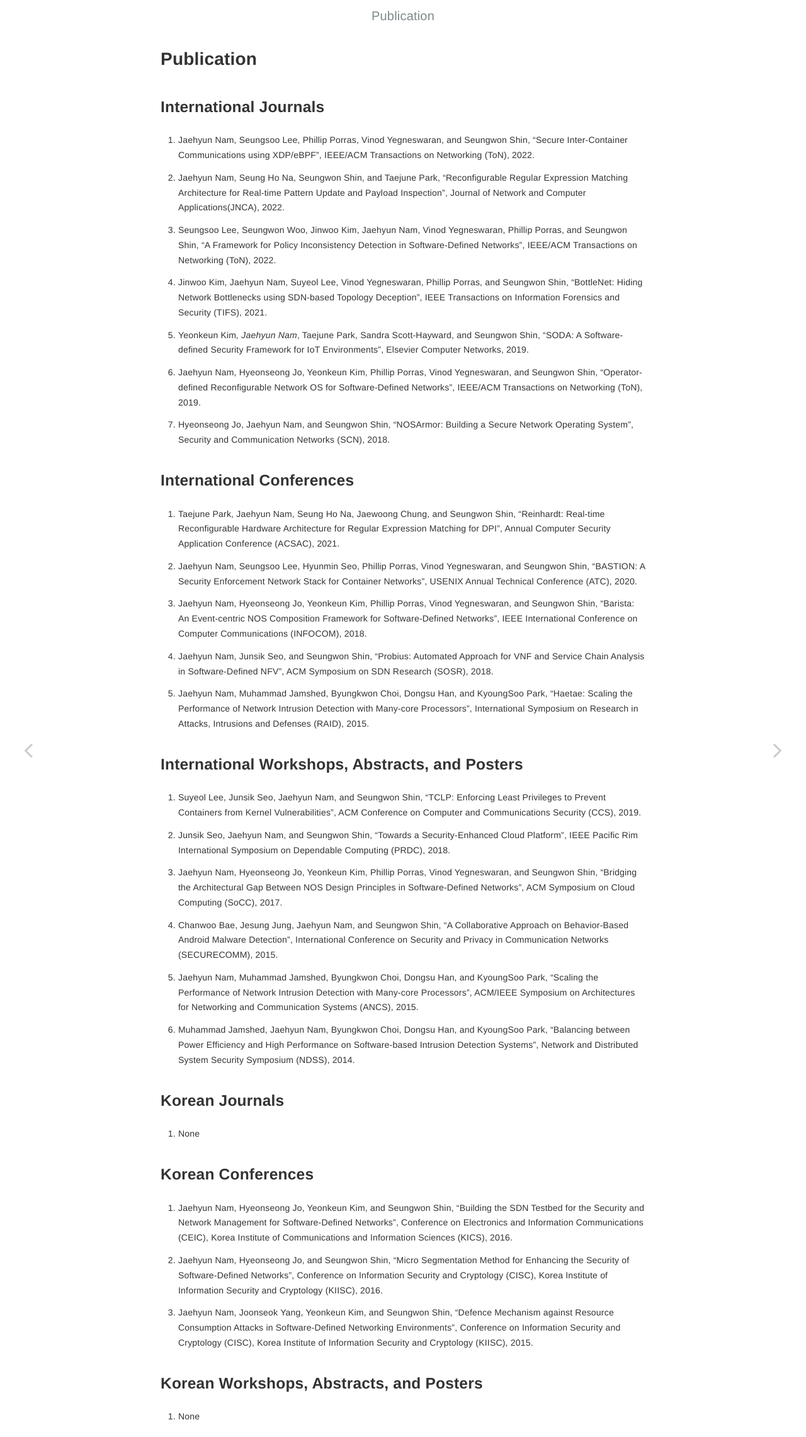
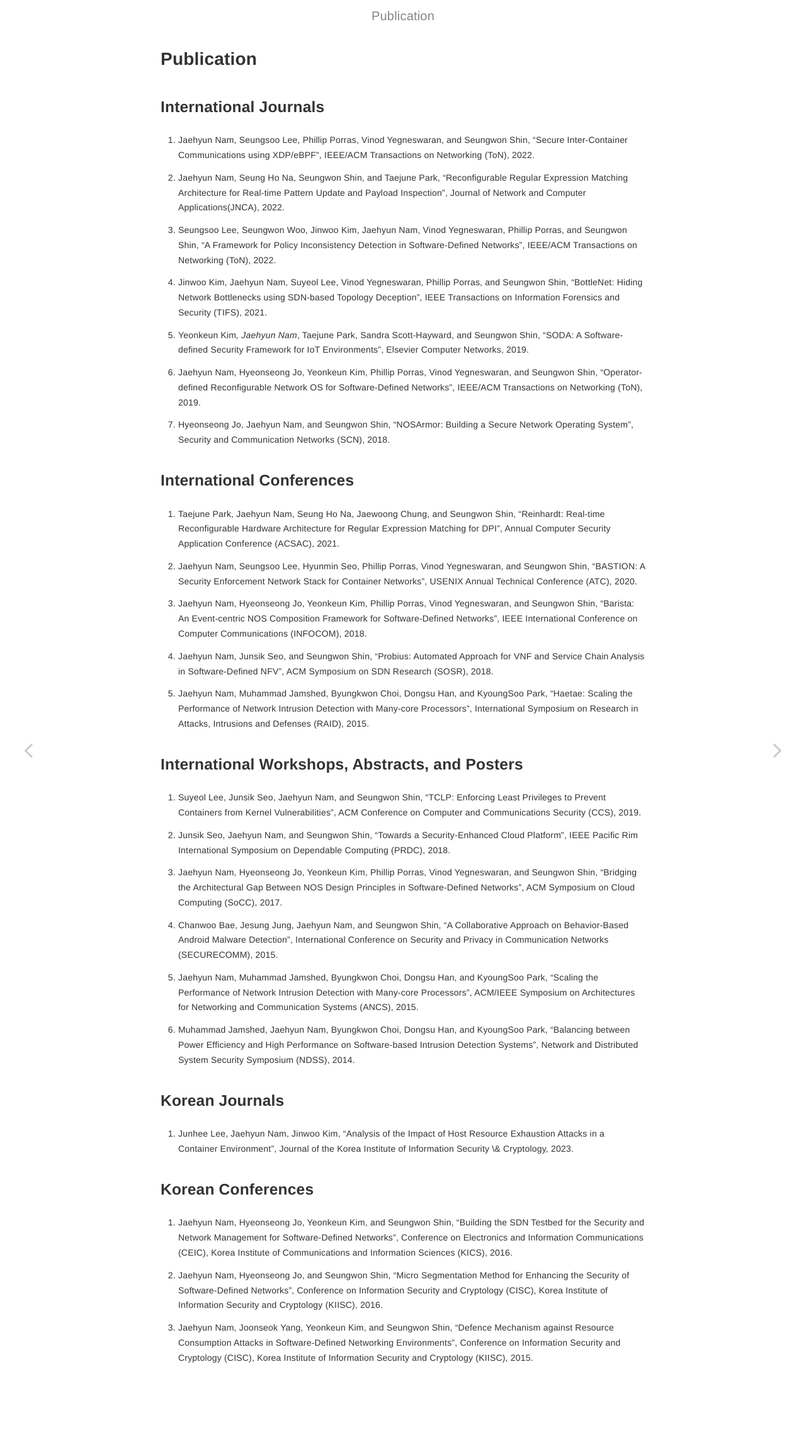
Before and after one commit to nam-jaehyun/nam-jaehyun.github.io, a Jekyll site: the page built from _posts/2022-08-03-publication.md, in a window 1280 px wide. Shown: the whole page at 63% size. Built offline with Jekyll 4.4.1, drawn with Linux system fonts in a browser that asks for light colours.

Commit message:
Update 2022-08-03-publication.md

```diff
--- a/_posts/2022-08-03-publication.md
+++ b/_posts/2022-08-03-publication.md
@@ -50,7 +50,7 @@ layout: post
 
 ## Korean Journals
 
-1. None
+1. Junhee Lee, Jaehyun Nam, Jinwoo Kim, "Analysis of the Impact of Host Resource Exhaustion Attacks in a Container Environment", Journal of the Korea Institute of Information Security \& Cryptology, 2023.
 
 ## Korean Conferences
 
@@ -59,7 +59,3 @@ layout: post
 1. Jaehyun Nam, Hyeonseong Jo, and Seungwon Shin, "Micro Segmentation Method for Enhancing the Security of Software-Defined Networks", Conference on Information Security and Cryptology (CISC), Korea Institute of Information Security and Cryptology (KIISC), 2016.
 
 1. Jaehyun Nam, Joonseok Yang, Yeonkeun Kim, and Seungwon Shin, "Defence Mechanism against Resource Consumption Attacks in Software-Defined Networking Environments", Conference on Information Security and Cryptology (CISC), Korea Institute of Information Security and Cryptology (KIISC), 2015.
-
-## Korean Workshops, Abstracts, and Posters
-
-1. None
```
